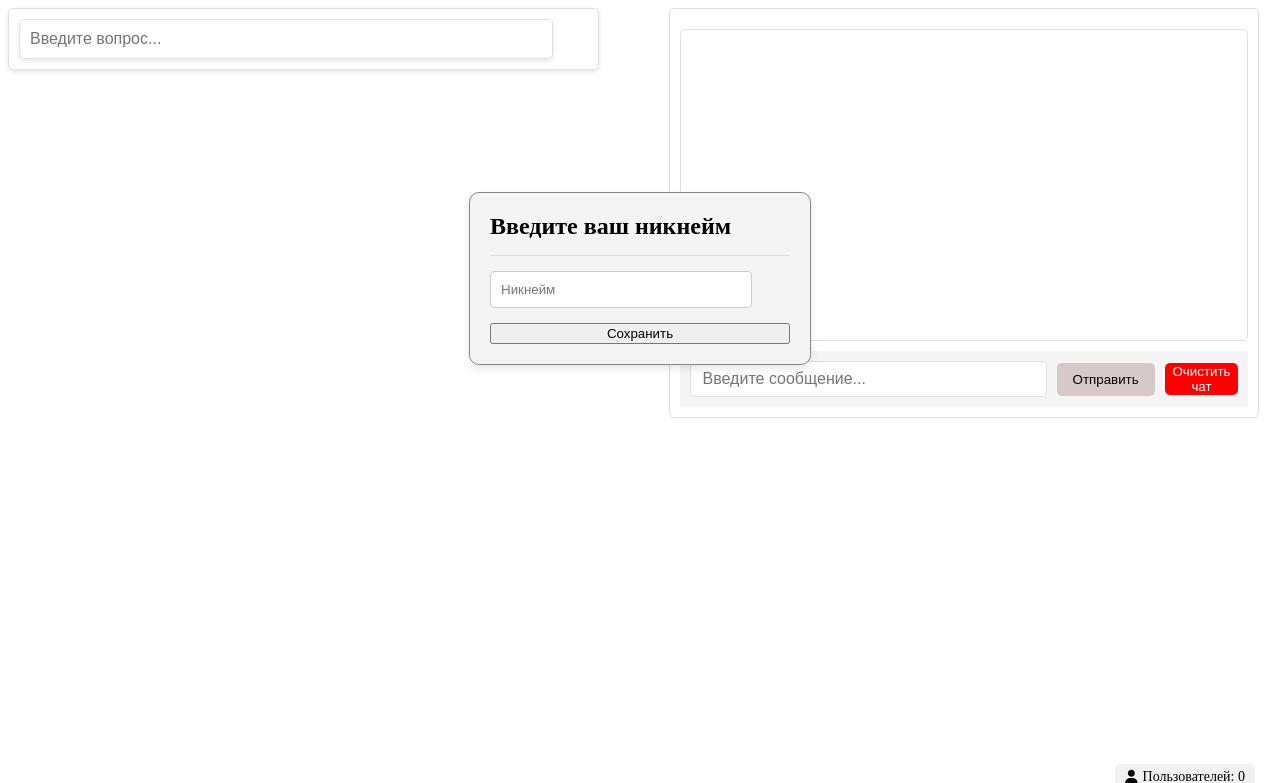
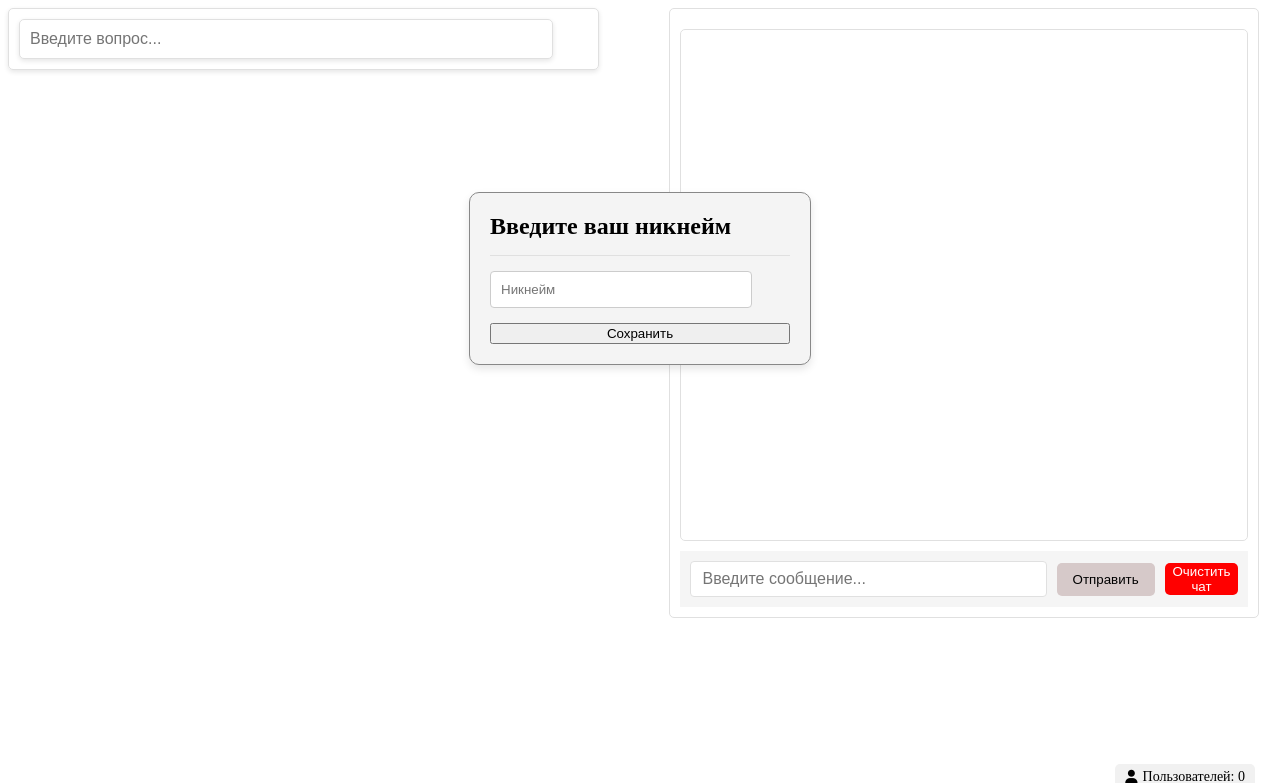
Before and after one commit to shumlesha/Kalsite, a Flask app: page / in a window 1280 px wide. Shown: the top 783 px of the page. Run offline with Flask 3, Linux system fonts and the light colour scheme; data that the repository does not hold is empty; parts of the project's set-up code (start-up, migrations or seed data) failed here and were passed over; some libraries are stand-ins or nearby versions.

Commit message:
Changed chat-size

```diff
--- a/static/style.css
+++ b/static/style.css
@@ -84,8 +84,8 @@
 
 .chat-messages {
     flex-grow: 1;
-    max-height: 300px;
-    min-height: 300px;
+    max-height: 500px;
+    min-height: 500px;
     overflow-y: auto;
     margin: 10px 0;
     border: 1px solid #e0e0e0;
```
